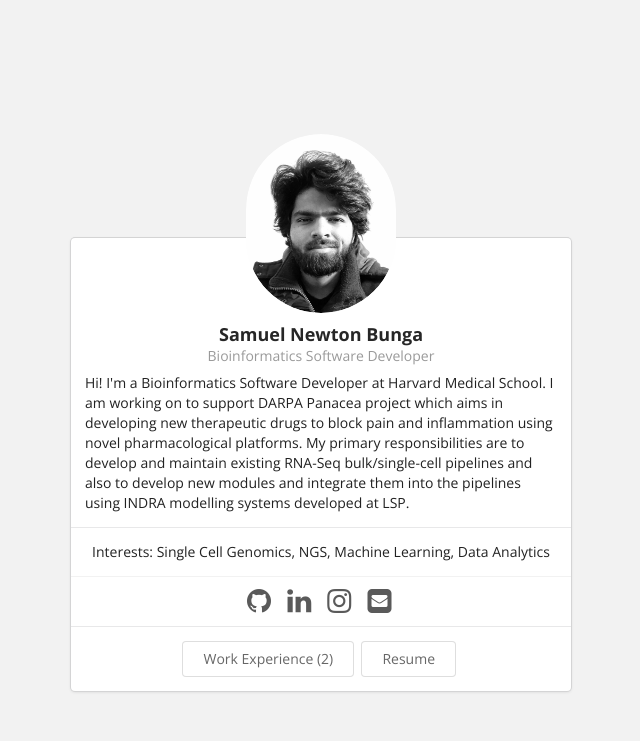
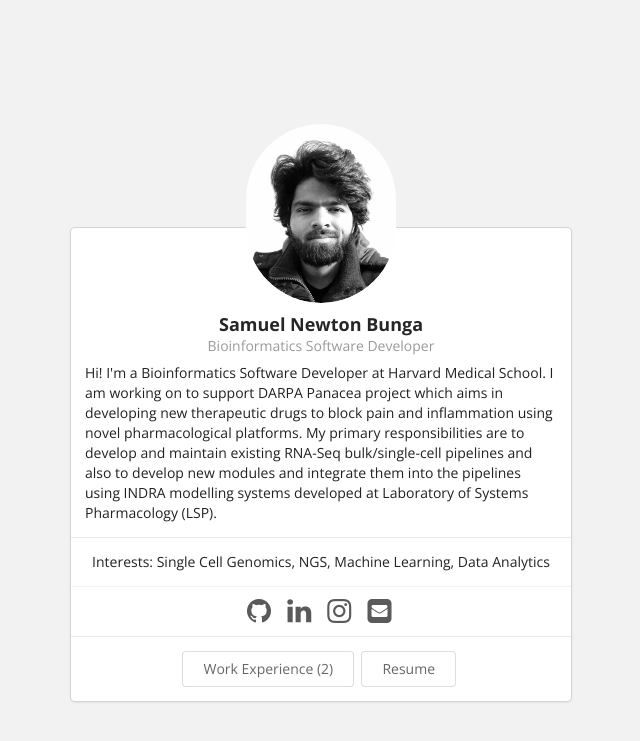
Before and after one commit to samuelbunga/samuelbunga.github.io, a Jekyll site: the page built from index.html, in a window 1280 px wide. Shown: the top 741 px of the page, without its empty margins (319-959 px from the left). Built offline with Jekyll 4.4.1, drawn with Linux system fonts in a browser that asks for light colours.

Commit message:
Update bio.json

```diff
--- a/_data/bio.json
+++ b/_data/bio.json
@@ -6,7 +6,7 @@
     "email": "bunga.s@northeastern.edu",
     "phone": "857-701-9190",
     "website": "https://samuelbunga.github.io",
-    "summary": "Hi! I'm a Bioinformatics Software Developer at Harvard Medical School. I am working on to support DARPA Panacea project which aims in developing new therapeutic drugs to block pain and inflammation using novel pharmacological platforms. My primary responsibilities are to develop and maintain existing RNA-Seq bulk/single-cell pipelines and also to develop new modules and integrate them into the pipelines using INDRA modelling systems developed at LSP.",
+    "summary": "Hi! I'm a Bioinformatics Software Developer at Harvard Medical School. I am working on to support DARPA Panacea project which aims in developing new therapeutic drugs to block pain and inflammation using novel pharmacological platforms. My primary responsibilities are to develop and maintain existing RNA-Seq bulk/single-cell pipelines and also to develop new modules and integrate them into the pipelines using INDRA modelling systems developed at Laboratory of Systems Pharmacology (LSP).",
     "location": {
       "address": "",
       "postalCode": "02120",
```
